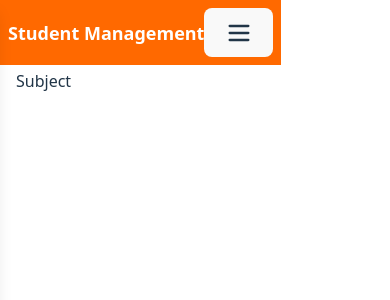
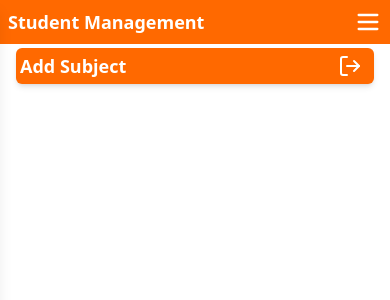
Before and after one commit to Adesh-Dhope/ui-template-one, a React (Vite) app: page /add-subject in a window 390 px wide. Shown: the top 300 px of the page. Built offline with nearby package versions, Linux system fonts and the light colour scheme.

Commit message:
index.css chnages and sidebar and pagatitle changes

```diff
--- a/src/components/layout/Dashboard/DashboardLayout.jsx
+++ b/src/components/layout/Dashboard/DashboardLayout.jsx
@@ -4,18 +4,12 @@ import Sidebar from "./../Sidebar/Sidebar";
 
 const DashboardLayout = () => {
   return (
-        <div className="h-screen flex flex-col md:flex-row overflow-hidden">
+        <div className="h-screen flex flex-col w-full md:flex-row overflow-hidden">
       <Sidebar />
       <div className="flex-1 w-full h-full px-4 md:px-6 py-1 overflow-auto">
         <Outlet />
       </div>
     </div>
-    // <div className="h-screen flex flex-col md:flex-row">
-    //   <Sidebar />
-    //   <div className="flex-1 md:w-3/4 h-full px-6 py-1 overflow-auto">
-    //     <Outlet />
-    //   </div>
-    // </div>
   );
 };
 
--- a/src/components/layout/Header/Header.jsx
+++ b/src/components/layout/Header/Header.jsx
@@ -1,15 +1,19 @@
 import React from 'react';
 import { useSelector } from 'react-redux';
+import Logout from '../Logout/Logout';
 
 const Header = () => {
   const { title } = useSelector((state) => state.pageTitle);
 
   return (
-<header className="bg-orange-500 w-full px-4 py-3 shadow-md">
+<header className="bg-orange-500 w-full p-1 md:px-4 md:py-3 shadow-md rounded-md">
   <div className="flex items-center justify-between">
     <h1 className="text-white text-lg sm:text-lg md:text-xl font-semibold">
       {title}
     </h1>
+    <div className='pr-0 md:pr-5'>
+      <Logout />
+    </div>
   </div>
 </header>
 
--- /dev/null
+++ b/src/components/layout/Logout/Logout.jsx
@@ -0,0 +1,12 @@
+import React from 'react'
+import {LogOut } from 'lucide-react'
+
+const Logout = () => {
+  return (
+    <div className='hover:bg-[#ff7720] px-2'>
+        <div><LogOut className='text-white cursor-pointer '/></div>
+    </div>
+  )
+}
+
+export default Logout
--- a/src/components/layout/Sidebar/Sidebar.jsx
+++ b/src/components/layout/Sidebar/Sidebar.jsx
@@ -8,13 +8,14 @@ import {
   ChevronUp,
   ChevronDown,
   UserCog,
+  BookMarked
 } from "lucide-react";
 import { Link } from "react-router-dom";
 
 const menuItems = [
   { name: "Add Teacher", icon: <UserPlus size={20} />, link: "/add-teacher" },
   { name: "Add Student", icon: <FolderOpen size={20} />, link: "/add-student" },
-  { name: "Add Subject", icon: <FolderOpen size={20} />, link: "/add-subject" },
+  { name: "Add Subject", icon: <BookMarked  size={20} />, link: "/add-subject" },
   {
     name: "Settings",
     icon: <UserCog size={20} />,
@@ -36,7 +37,7 @@ const Sidebar = () => {
         <button
         className="bg-transparent"
         onClick={() => setIsOpen(!isOpen)}>
-          {isOpen ? <X size={28} /> : <Menu size={28} />}
+          {isOpen ? <X size={28} className=" text-white" /> : <Menu size={28} className=" text-white"/>}
         </button>
       </div>
 
--- a/src/index.css
+++ b/src/index.css
@@ -1,5 +1,5 @@
 @import "tailwindcss";
-
+/*
 :root {
   font-family: system-ui, Avenir, Helvetica, Arial, sans-serif;
   line-height: 1.5;
@@ -67,4 +67,4 @@ button:focus-visible {
   button {
     background-color: #f9f9f9;
   }
-}
+} */
--- a/src/pages/AddDetails.jsx
+++ b/src/pages/AddDetails.jsx
@@ -1,8 +1,19 @@
-import React from 'react'
+import React, { useEffect } from 'react'
+import { setPageTitle } from '../redux/slices/pageTitleSlice';
+import { useDispatch } from 'react-redux';
+import Header from '../components/layout/Header/Header';
 
 const AddDetails = () => {
+
+         const dispatch = useDispatch()
+    useEffect(() => {
+    dispatch(setPageTitle("Add Details"));
+  }, [dispatch]);
+
   return (
-    <div>AddDetails</div>
+    <div>
+      <Header />
+    </div>
   )
 }
 
--- a/src/pages/Student.jsx
+++ b/src/pages/Student.jsx
@@ -1,9 +1,17 @@
-import React from 'react'
+import React, { useEffect } from 'react'
+import { useDispatch } from 'react-redux';
+import { setPageTitle } from '../redux/slices/pageTitleSlice';
+import Header from '../components/layout/Header/Header';
 
 const Student = () => {
+        const dispatch = useDispatch()
+    useEffect(() => {
+    dispatch(setPageTitle("Add Student"));
+  }, [dispatch]);
+
   return (
     <div className='w-full'>
-      <h3 className='bg-orange-500'>Student</h3>
+<Header />
     </div>
   )
 }
--- a/src/pages/Subject.jsx
+++ b/src/pages/Subject.jsx
@@ -1,8 +1,19 @@
-import React from 'react'
+import React, { useEffect } from 'react'
+import { useDispatch } from 'react-redux';
+import { setPageTitle } from '../redux/slices/pageTitleSlice';
+import Header from '../components/layout/Header/Header';
 
 const Subject = () => {
+
+      const dispatch = useDispatch()
+    useEffect(() => {
+    dispatch(setPageTitle("Add Subject"));
+  }, [dispatch]);
+
   return (
-    <div>Subject</div>
+    <div>
+      <Header />
+    </div>
   )
 }
 
--- a/src/pages/UploadFiles.jsx
+++ b/src/pages/UploadFiles.jsx
@@ -1,8 +1,19 @@
-import React from 'react'
+import React, { useEffect } from 'react'
+import { useDispatch } from 'react-redux';
+import { setPageTitle } from '../redux/slices/pageTitleSlice';
+import Header from '../components/layout/Header/Header';
 
 const UploadFiles = () => {
+
+         const dispatch = useDispatch()
+    useEffect(() => {
+    dispatch(setPageTitle("Upload Files"));
+  }, [dispatch]);
+
   return (
-    <div>UploadFiles</div>
+    <div>
+      <Header />
+    </div>
   )
 }
 
```
